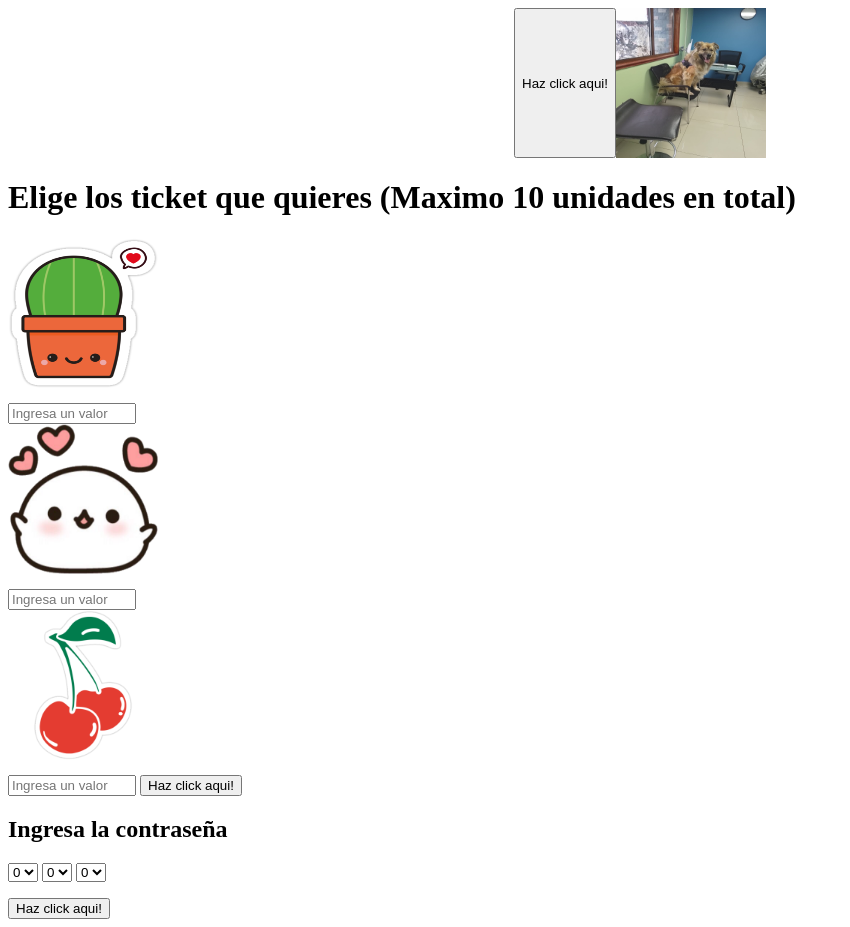
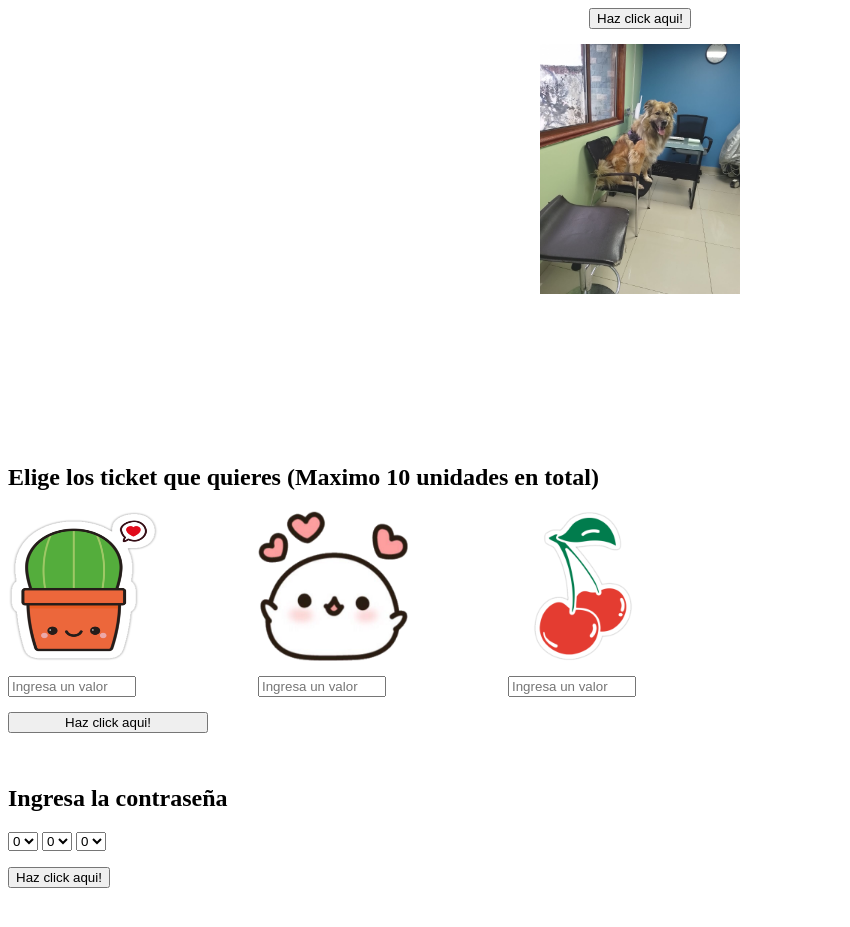
Before and after one commit to Sehoani/js2, a plain HTML site: page index.html in a window 1280 px wide. Shown: the whole page, without its empty margins (0-850 px from the left). After the commit the page ends 896 px from the top, so only its background shows below. Drawn offline with Linux system fonts and the light colour scheme.

Commit message:
proyecto terminado

```diff
--- a/assets/css/style.css
+++ b/assets/css/style.css
@@ -1,25 +1,51 @@
-img{
-    width: 150px;
-    height: 150px;
+.img-p1{
+    display: flex;
+    flex-direction: column;
+    align-items: center;
+}
+.imagen{
+    width: 200px;
+    height: 250px;
 }
 .dsp-1{
     display: flex;
     justify-content: center;
-}
-.buton-p1{
-    display: flex;
-    justify-content: center;
-    align-items: center;
-    align-self: center;
+    margin-bottom: 15px;
 }
 
+.stickers{
+    display: flex;
+    flex-direction: column;
+    margin-top: 150px;
+}
+.card{
+    display: flex;
+    flex-direction: column;
+    width: 250px;
+}
+.Flex-container{
+    display: flex;
+    flex-direction: row;
+    flex-wrap: wrap;
+
+}
 .stickers img{
-    display: flex;
-    flex-direction: column-reverse;
     width: 150px;
     height: 150px;
+}
+.titulods2{
+    display: flex;
+    align-items: center;
+
 }
 .stickers input{
     width: 120px;
     margin-top: 15px;
 }
+
+.boton-p2{
+    display: flex;
+    justify-content: center;
+    margin-top: 15px;
+    width: 200px;
+}
--- a/assets/js/script.js
+++ b/assets/js/script.js
@@ -24,8 +24,7 @@ function botonP2() {
     if (resultado < 10) {
         console.log('aqui vamos bien ' + resultado);
         resultadoPublico.innerHTML = 'Llevas ' + resultado + ' Stickers';
-    } else
-    {
+    } else {
         console.log('Aqui tambien vamos bien ' + resultado)
         resultadoPublico.innerHTML = 'Lo siento excedes el máximo' + ' llevas ' + resultado + ' en total, recuerda que solo son 10 en total'
     }
@@ -36,14 +35,13 @@ function boton3() {
     let pd2 = document.querySelector('.segundo-digito').value
     let pd3 = document.querySelector('.tercer-digito').value
     let contraseñaEntregada = pd1 + pd2 + pd3
-    let contraseñaOk = '911' || '714'
+    let contraseñaOk = '911' && '714'
     let resultado = document.querySelector('.texto-usurio')
     console.log(contraseñaEntregada)
     if (contraseñaOk == contraseñaEntregada) {
         console.log('esto esta bien')
         resultado.innerHTML = 'Contraseña correcta'
-    } else
-    {
+    } else {
         resultado.innerHTML = 'Contraseña Incorrecta'
         console.log('contraseña incorrecta')
     }
--- a/index.html
+++ b/index.html
@@ -12,28 +12,32 @@
 <body>
     <div class="dsp-1">
         <button onclick="borde()" class="boton-p1"> Haz click aqui!</button>
+    </div>
+    <div class="img-p1">
         <img class="imagen" src="assets/img/6.jpeg" alt="Saki Milagros">
-
+    </div>
 
     </div>
 
 
     <div class="stickers">
-        <h1>Elige los ticket que quieres (Maximo 10 unidades en total)</h1>
-
-
-        <img src="assets/img/stickte-0.png" alt="cactus">
-        <input class="input1" type="number" value="number"placeholder="Ingresa un valor" min="0">
-
-
-        <img src="assets/img/sticket-2.png" alt="love">
-        <input class="input2" type="number" placeholder="Ingresa un valor" min="0">
-
-
-        <img src="assets/img/3321.png" alt="Cherry">
-        <input class="input3" type="number" placeholder="Ingresa un valor" min="0">
-
-
+        <div class="titulods2">
+            <h2>Elige los ticket que quieres (Maximo 10 unidades en total)</h2>
+        </div>
+        <div class="Flex-container">
+            <div class="card">
+                <img src="assets/img/stickte-0.png" alt="cactus">
+                <input class="input1" type="number" value="number" placeholder="Ingresa un valor" min="0">
+            </div>
+            <div class="card">
+                <img src="assets/img/sticket-2.png" alt="love">
+                <input class="input2" type="number" placeholder="Ingresa un valor" min="0">
+            </div>
+            <div class="card">
+                <img src="assets/img/3321.png" alt="Cherry">
+                <input class="input3" type="number" placeholder="Ingresa un valor" min="0">
+            </div>
+        </div>
 
         <button class="boton-p2" onclick="botonP2()">Haz click aqui!</button>
         <p class="resultado-dp2" type="text"></p>
@@ -41,6 +45,7 @@
 
 
     <div>
+        <div class="pass">
         <h2>Ingresa la contraseña</h2>
         <select class="primer-digito">
             <option value="0">0</option>
@@ -83,7 +88,7 @@
         <p class="texto-usurio"></p>
         <button class="boton-p3" onclick="boton3()">Haz click aqui!</button>
     </div>
-
+</div>
 
 
 
```
Also changed, not shown: 1 other file.
